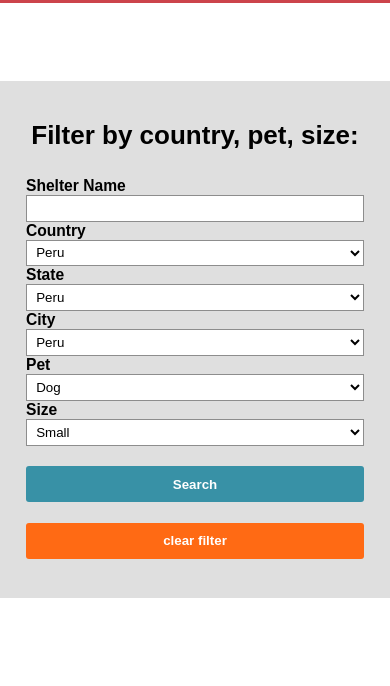
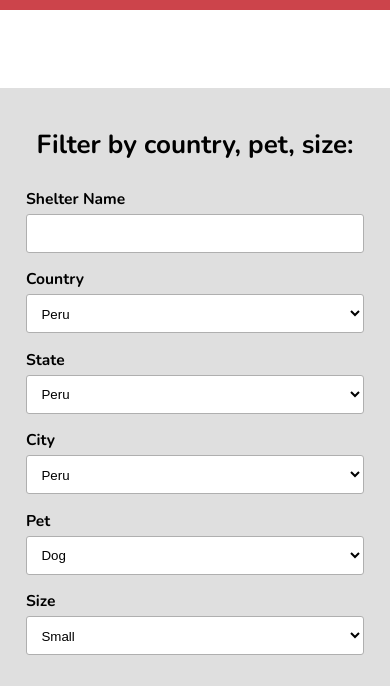
Before and after one commit to thedekerone/capstone-html, a plain HTML site: page result/index.html in a window 390 px wide. Shown: the part 82-768 px from the top of the page. Drawn offline with nearby package versions, Linux system fonts and the light colour scheme.

Commit message:
Added some padding and margin to results inputs

```diff
--- a/detailed/style.css
+++ b/detailed/style.css
@@ -62,6 +62,7 @@
   max-width: 1300px;
   width: 100%;
   margin: 1rem auto;
+  line-height: 1.5;
   padding: 0.4rem 1rem;
 }
 
--- a/result/style.css
+++ b/result/style.css
@@ -19,10 +19,12 @@
 .filter__select,
 .filter__input {
   max-width: 8rem;
+  border-radius: 3px;
+  height: 2.5rem;
   width: 100%;
   background-color: rgb(255, 255, 255);
-  padding: 0.3rem 0.4rem;
-  border: 1px solid rgb(141, 141, 141);
+  padding: 0.5rem 0.4rem;
+  border: 1px solid rgb(175, 175, 175);
 }
 
 .filter__input {
@@ -104,6 +106,10 @@
   .filter__input,
   .filter__select {
     max-width: none;
+    margin-bottom: 1.2rem;
+    margin-top: 0.3rem;
+    padding: 0.8rem;
+    height: 3rem;
   }
 
   .filter__btn {
--- a/utils.css
+++ b/utils.css
@@ -1,9 +1,12 @@
+@import url("https://fonts.googleapis.com/css?family=Nunito:300,400,600,700&display=swap");
+
 .flex {
   display: flex;
 }
 
 iframe {
   height: 35rem;
+  border: 0;
 }
 
 b {
@@ -40,8 +43,6 @@ b {
 }
 
 /* Navbar */
-
-@import url("https://fonts.googleapis.com/css?family=Nunito:300,400,600,700&display=swap");
 
 * {
   margin: 0;
@@ -97,6 +98,7 @@ header {
 
 footer {
   padding: 2rem 0 0;
+  line-height: 1.5;
   background-color: rgb(27, 27, 27);
 }
 
@@ -164,7 +166,7 @@ footer {
 .actions__title {
   text-transform: uppercase;
   font-size: 1.2rem;
-  margin-bottom: 1.8rem;
+  margin-bottom: 1rem;
   letter-spacing: 0.2em;
 }
 
```
Also changed, not shown: detailed/index.html (+0 -1 lines).
